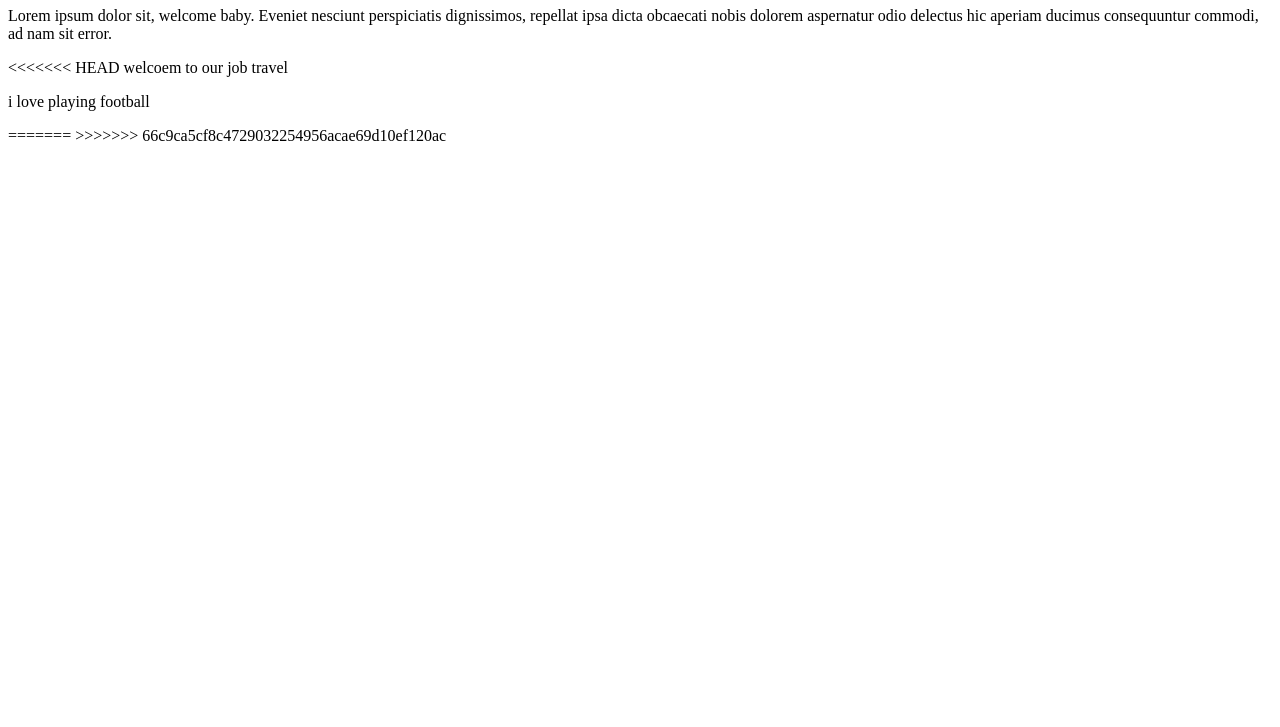
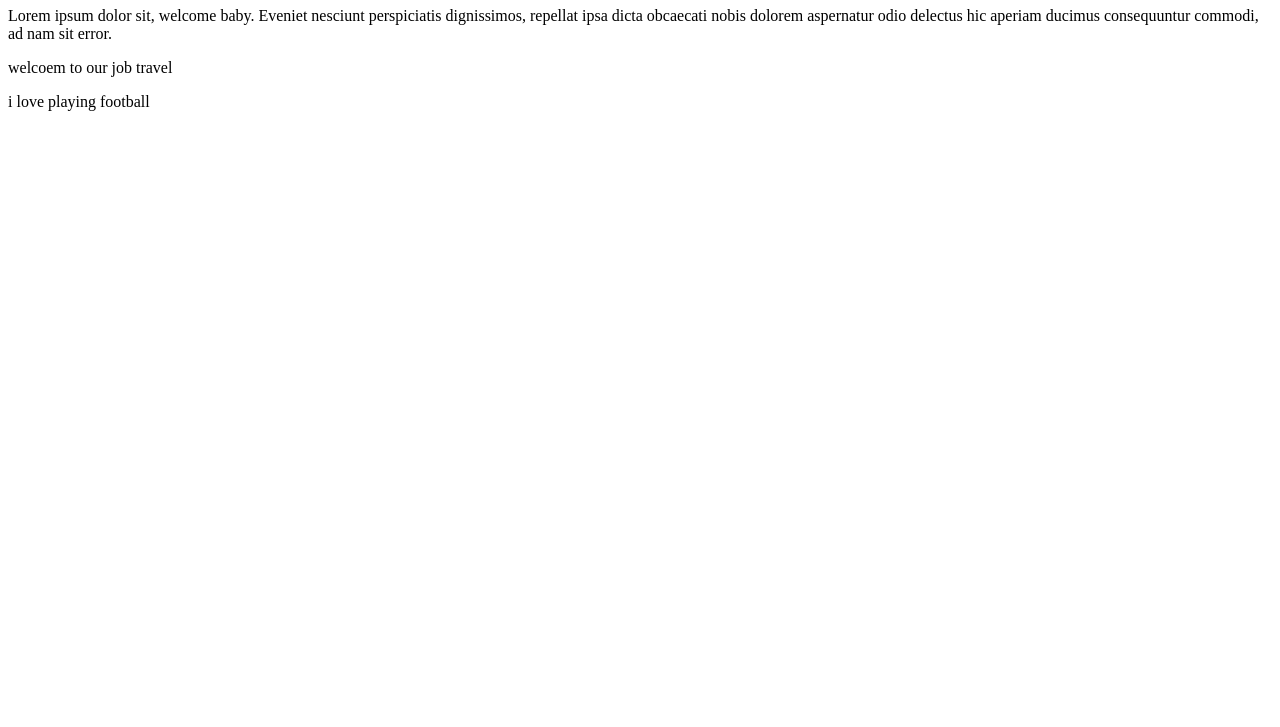
Before and after one commit to josefcode/welcome, a plain HTML site: page index.html in a window 1280 px wide. Shown: the part 73-800 px from the top of the page. Drawn offline with Linux system fonts and the light colour scheme.

Commit message:
update merged pro

```diff
--- a/index.html
+++ b/index.html
@@ -12,10 +12,7 @@
       dignissimos, repellat ipsa dicta obcaecati nobis dolorem aspernatur odio
       delectus hic aperiam ducimus consequuntur commodi, ad nam sit error.
     </p>
-<<<<<<< HEAD
     <span>welcoem to our job travel </span>
     <p>i love playing football</p>
-=======
->>>>>>> 66c9ca5cf8c4729032254956acae69d10ef120ac
   </body>
 </html>
```
